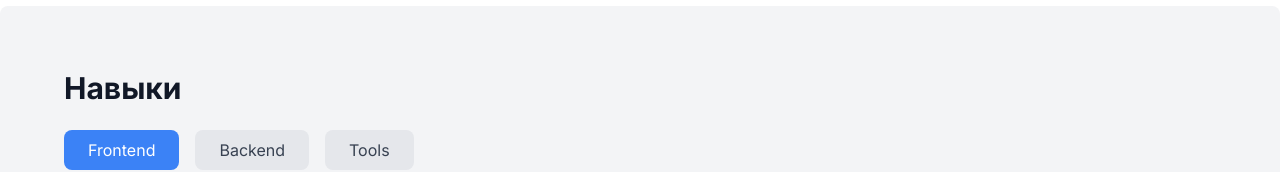
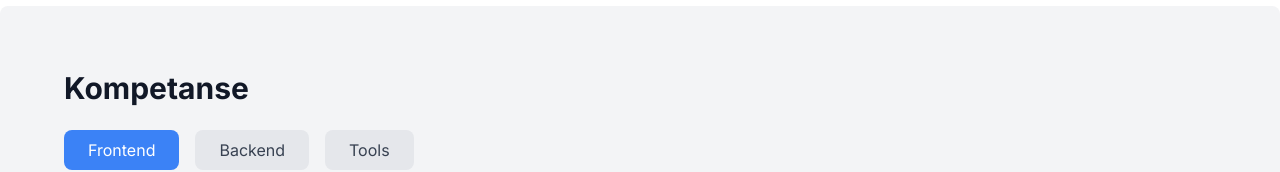
Before and after one commit to RozDm/R, a Next.js app: page / in a window 1280 px wide. Shown: the part 408-580 px from the top of the page. Built offline with nearby package versions, Linux system fonts and the light colour scheme.

Commit message:
Update portfolio

```diff
--- a/components/Skills.tsx
+++ b/components/Skills.tsx
@@ -25,7 +25,7 @@ export default function Skills() {
 
   return (
     <section id="skills" className="py-16 px-4 md:px-16 bg-gray-100 dark:bg-gray-800 rounded-lg">
-      <h2 className="text-3xl font-bold mb-6 text-gray-900 dark:text-white">Навыки</h2>
+      <h2 className="text-3xl font-bold mb-6 text-gray-900 dark:text-white">Kompetanse</h2>
 
       <div className="flex gap-4 mb-6">
         {categories.map(category => (
```
